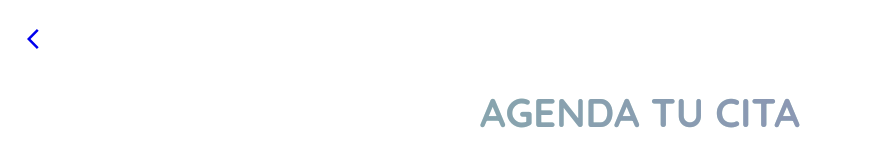
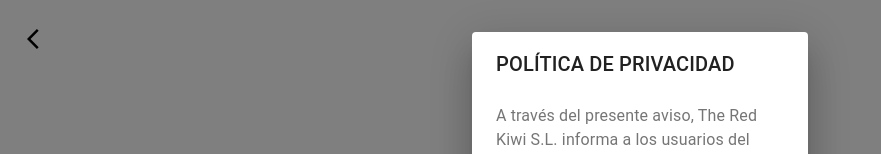
Before and after one commit to Miguelanggelo7/pbf-web, a React (Create React App) app: page /form in a window 1280 px wide. Both pictures are taken after a click on the link "política de privacidad y de protección de datos". Shown: the top 154 px of the page, without its empty margins (0-881 px from the left). Built offline with nearby package versions, Linux system fonts and the light colour scheme.

Commit message:
dialog terms

```diff
--- a/src/App.js
+++ b/src/App.js
@@ -7,6 +7,7 @@ import {
   unstable_createMuiStrictModeTheme as createMuiTheme,
   ThemeProvider,
 } from "@material-ui/core/styles";
+import TermsDialog from './components/TermsDialog';
 
 const theme = createMuiTheme({
   palette: {
@@ -33,6 +34,9 @@ function App() {
             <Route exact path="/form">
               <Form />
             </Route>
+            <Route exact path="/terms">
+              <TermsDialog/>
+            </Route>
           </Switch>
         </Router>
       </ThemeProvider>
--- a/src/components/Footer.jsx
+++ b/src/components/Footer.jsx
@@ -6,6 +6,7 @@ import WhatsAppIcon from '@mui/icons-material/WhatsApp';
 import FacebookIcon from '@mui/icons-material/Facebook';
 import InstagramIcon from '@mui/icons-material/Instagram';
 import EmailIcon from '@mui/icons-material/Email';
+import TermsDialog from './TermsDialog';
 
 // ESTILOS
 const useStyles = makeStyles({
@@ -62,8 +63,12 @@ const useStyles = makeStyles({
     },
     infoText: {
       color: "#fff",
+      textDecoration: 'underline',
       "@media (max-width: 650pt)": {
         fontSize: '8pt',
+      },
+      '&:hover': {
+        cursor: 'pointer',
       },
     },
     div1: {
@@ -98,13 +103,14 @@ const useStyles = makeStyles({
 });
 const Header = (props) => {
   const classes = useStyles();
+  const [open, setOpen] = useState(false);
 
   return (
     <div className={classes.containerFooter}>
       <div className={classes.flexDiv}>
         <div className={classes.infoFooter}>
           <div className={classes.div1}/>
-          <a className={classes.infoText} href="#">Politica de privacidad</a>
+          <a className={classes.infoText} onClick={() => setOpen(true)}>Politica de privacidad</a>
           <div className={classes.div1}/>
           <a className={classes.infoText} href="#">Quienes somos</a>
         </div>
@@ -130,6 +136,8 @@ const Header = (props) => {
         <FmdGoodIcon className={classes.locationIcon}/>
         <a target="_blank" className={classes.location} href="https://maps.apple.com/?address=Camino%20de%20las%20Torres,%20109,%2050007%20Zaragoza,%20Espa%C3%B1a&ll=41.639900,-0.885900&_ext=EiYpTr0kdVPRREAxS14G3VKK7L85zJJK0XnSREBBOXCvnNon7L9QBA%3D%3D&t=m">Caminos de las Torres 109, 50007 Zaragoza, España</a>
       </div>
+
+      <TermsDialog open={open} onClose={() => setOpen(false)} />
     </div>
   )
 };
--- a/src/components/Header.jsx
+++ b/src/components/Header.jsx
@@ -3,6 +3,7 @@ import { makeStyles } from "@material-ui/core";
 import LogoTextSVG from "../assets/logoText.svg";
 import { animateScroll as scroll } from 'react-scroll';
 import { Link as LinkS } from 'react-scroll';
+import { Link as LinkR } from 'react-router-dom';
 
 // ESTILOS
 const useStyles = makeStyles({
@@ -80,7 +81,7 @@ const Header = (props) => {
         <a className={classes.headerButton}>Muestras</a>
         <div className={classes.divisor} />
         <a className={classes.headerButton}>Sobre nosotros</a>
-        <a className={classes.headerButton}>Agenda tu cita</a>
+        <LinkR to="/form" className={classes.headerButton}>Agenda tu cita</LinkR>
       </div>
     </div>
   )
--- a/src/components/TermsDialog.jsx
+++ b/src/components/TermsDialog.jsx
@@ -1,5 +1,7 @@
 import React from "react";
-import { makeStyles, Dialog, Card } from "@material-ui/core";
+import { makeStyles, Dialog, DialogTitle, DialogContent, DialogContentText } from "@material-ui/core";
+import useMediaQuery from '@mui/material/useMediaQuery';
+import { useTheme } from '@mui/material/styles';
 
 // ESTILOS
 const useStyles = makeStyles({
@@ -12,15 +14,35 @@ const useStyles = makeStyles({
 
 const TermsDialog = (props) => {
   const classes = useStyles();
+  const theme = useTheme();
+  const fullScreen = useMediaQuery(theme.breakpoints.down('md'));
 
   return (
-    <Dialog className={classes.dialog} open={true} onClose={handleClose} fullWidth maxWidth={'xs'}>
-      prueba xD
-      <Card>
-        <Card.Body>
-          xD
-        </Card.Body>
-      </Card>
+    <Dialog className={classes.dialog} open={props.open} onClose={props.onClose} fullWidth fullScreen={fullScreen}>
+      <DialogTitle id="alert-dialog-title">
+        {"POLÍTICA DE PRIVACIDAD"}
+      </DialogTitle>
+      <DialogContent>
+        <DialogContentText id="alert-dialog-description">
+        A través del presente aviso, The Red Kiwi S.L. informa a los usuarios del sitio web ‘www.perfectbodyfast.es’, en cumplimiento del artículo 5 de la Ley 15/1999, de 13 de diciembre, de Protección de datos, acerca de su política de protección de datos personales.
+The Red Kiwi S.L. figura inscrita en el Registro Mercantil de Valencia al tomo 8684 Libro 5971, folio 208 , hoja número V-122001, con C.I.F. B-53769881
+
+The Red Kiwi S.L. hace accesibles desde este sitio web a través de enlaces de hipertexto. La inclusión de vínculos con otros sitios web no implica la aprobación de sus contenidos por parte de The Red Kiwi S.L. ni la existencia de ningún tipo de asociación entre The Red Kiwi S.L. y sus titulares.
+
+La copia, reproducción, transmisión, distribución o publicación de los contenidos de este sitio web están prohibidos sin el previo consentimiento expreso de The Red Kiwi S.L. Se permite la reproducción y almacenamiento temporal de los contenidos del sitio web en tanto ello sea estrictamente necesario para el uso y visualización del sitio web desde un ordenador personal.
+
+El usuario puede acceder a la información del sitio web sin necesidad de proporcionar ningún dato de carácter personal. No obstante, en el supuesto de que el usuario realizara alguna consulta por correo electrónico, para lo cual deberá rellenar un formulario, la información de carácter personal facilitada por usted en éste, será incorporada y tratada en un fichero cuyo destinatario y resposable es The Red Kiwi S.L. , con domicilio en Valencia, C/ Marqués de Dos Aguas 7, 3D – 46002 Valencia y cuya finalidad es facilitarle la información por usted solicitada, así como beneficiarse de las ventajas asociadas a la cumplimentación del mismo. The Red Kiwi S.L. actúa como responsable del fichero, con el mismo domicilio señalado anteriormente, con la finalidad de hacerle llegar ofertas comerciales ya sea por correo o través de canales electrónicos.
+
+Al rellenar el formulario de la web, el usuario autoriza expresamente la suscripción a nuestra newsletter con la finalidad de enviarle información publicitaria y promocional, que pueda resultar de su interés, consintiendo el envío de dicha información por cualquier medio, incluidos medios electrónicos.
+
+En cumplimiento de lo dispuesto en la Ley 34/2002 de 11 de julio, de Servicios de Sociedad de la Información y de Comercio Electrónico los usuarios podrán revocar el consentimiento prestado en cualquier momento a través del enlace Unsubscribed que aparece en la parte inferior de la newsletter".
+
+El interesado podrá ejercitar los derechos de acceso, rectificación, cancelación o baja y oposición mediante escrito dirigido a The Red Kiwi S.L. , con domicilio en Valencia, C/ Marqués de Dos Aguas 7, 3D – 46002 Valencia o directamente remitiendo un email a la dirección dpd@dorsia.es. La solicitud deberá contener nombre, apellidos del interesado, copia del DNI y, en los casos que se admita, de la persona que lo represente, así como documento acreditativo de la representación, petición en que se concreta la solicitud, domicilio a efectos de notificaciones, fecha y firma del solicitante y documentos acreditativos de la petición que formula. Si la solicitud no reúne los requisitos especificados se requerirá su subsanación. Respecto al derecho de acceso, únicamente se denegará cuando la solicitud sea formulada por persona distinta del afectado. No se exigirá contraprestación alguna por el ejercicio de los derechos.
+
+
+The Red Kiwi S.L. ha adoptado las medidas de índole técnica y organizativa necesarias que garanticen la seguridad de los datos y eviten su alteración, pérdida, tratamiento o acceso no autorizado, habida cuenta del estado de la tecnología, la naturaleza de los datos almacenados y los riesgos a que están expuestos, ya provengan de la acción humana o del medio físico o natural. Se adoptan medidas de índole técnico y organizativas que persiguen alcanzar los objetivos básicos en materia de seguridad, tales como la confidencialidad, entendida como la limitación de acceso a la información por personas no autorizadas; la integridad, entendida como el mantenimiento de información fiable y con calidad, y la disponibilidad, entendida como la garantía de acceso al sistema de información por solicitud de un usuario autorizado.
+        </DialogContentText>
+      </DialogContent>
     </Dialog>
   );
 };
--- a/src/pages/Form.jsx
+++ b/src/pages/Form.jsx
@@ -1,9 +1,10 @@
 import React, {useState} from 'react';
-import { makeStyles, TextField, Button } from "@material-ui/core";
+import { makeStyles, TextField, Button, Dialog, Card } from "@material-ui/core";
 import ArrowBackIosIcon from '@mui/icons-material/ArrowBackIos';
 import MuiPhoneNumber from 'material-ui-phone-number';
 import Checkbox from '@mui/material/Checkbox';
 import { Link } from "react-router-dom";
+import TermsDialog from '../components/TermsDialog';
 
 const useStyles = makeStyles({
   backIcon: {
@@ -11,8 +12,14 @@ const useStyles = makeStyles({
     marginLeft: '20pt',
     left: '0',
     position: 'absolute',
+    color: '#000',
     '&:hover': {
       cursor: 'pointer',
+      color: '#000',
+    },
+    '&:active': {
+      cursor: 'pointer',
+      color: '#000',
     },
   },
   titleText: {
@@ -37,12 +44,16 @@ const useStyles = makeStyles({
   terms: {
     display: 'inline-flex',
     marginTop: '20pt',
+    '&:hover': {
+      cursor: 'pointer',
+    },
   },
   termsText: {
     fontSize: '10pt',
   },
   linkTerms: {
-    color: '#000'
+    color: '#000',
+    textDecoration: 'underline',
   },
   buttonForm: {
     background: 'linear-gradient(270deg, #9082BC 0%, rgba(144, 130, 188, 0) 100%), #83BAA6',
@@ -57,12 +68,18 @@ const useStyles = makeStyles({
       transition: 'all .5s',
       color: '#fff',
     },
-  }
+  },
+  dialog: {
+    width: '80vw',
+    maxWidth: '300pt',
+    margin: 'auto',
+  },
 });
 
 function Home() {
   const classes = useStyles();
   const [isChecked, setIsChecked] = useState(false);
+  const [open, setOpen] = useState(false);
 
   const acceptTerms = () => {
     isChecked ? setIsChecked(false) : setIsChecked(true);
@@ -92,12 +109,16 @@ function Home() {
             }}
             onChange={acceptTerms}
           />
-          <p className={classes.termsText}>Acepto la <a className={classes.linkTerms} href="#">política de privacidad y de protección de datos</a></p>
+          <p className={classes.termsText}>Acepto la <a className={classes.linkTerms} onClick={() => setOpen(true)}>política de privacidad y de protección de datos</a></p>
         </div>
         <br/>
         <Button disabled={!isChecked} className={classes.buttonForm}>
           ENVIAR
         </Button>
+
+        <TermsDialog open={open} onClose={() => setOpen(false)} />
+
+
       </div>
     </div>
   );
```
